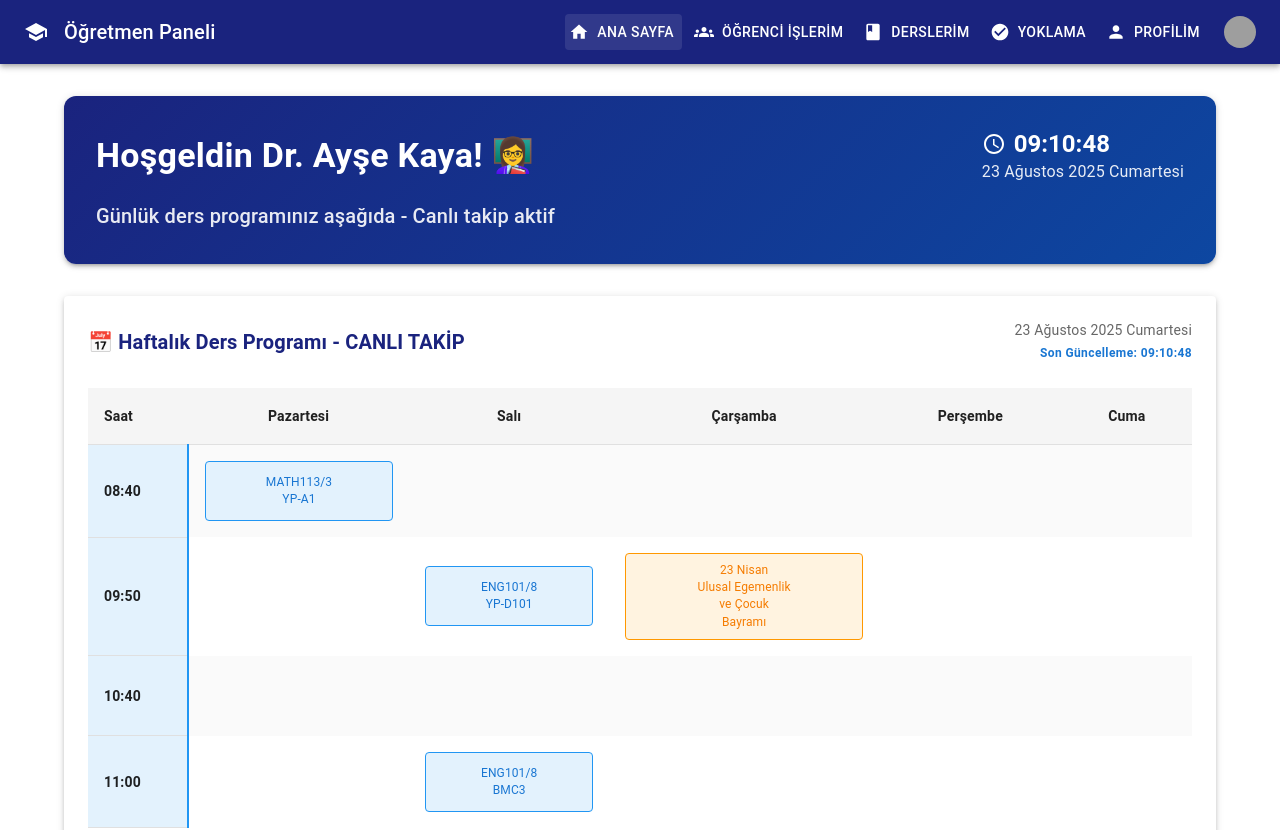
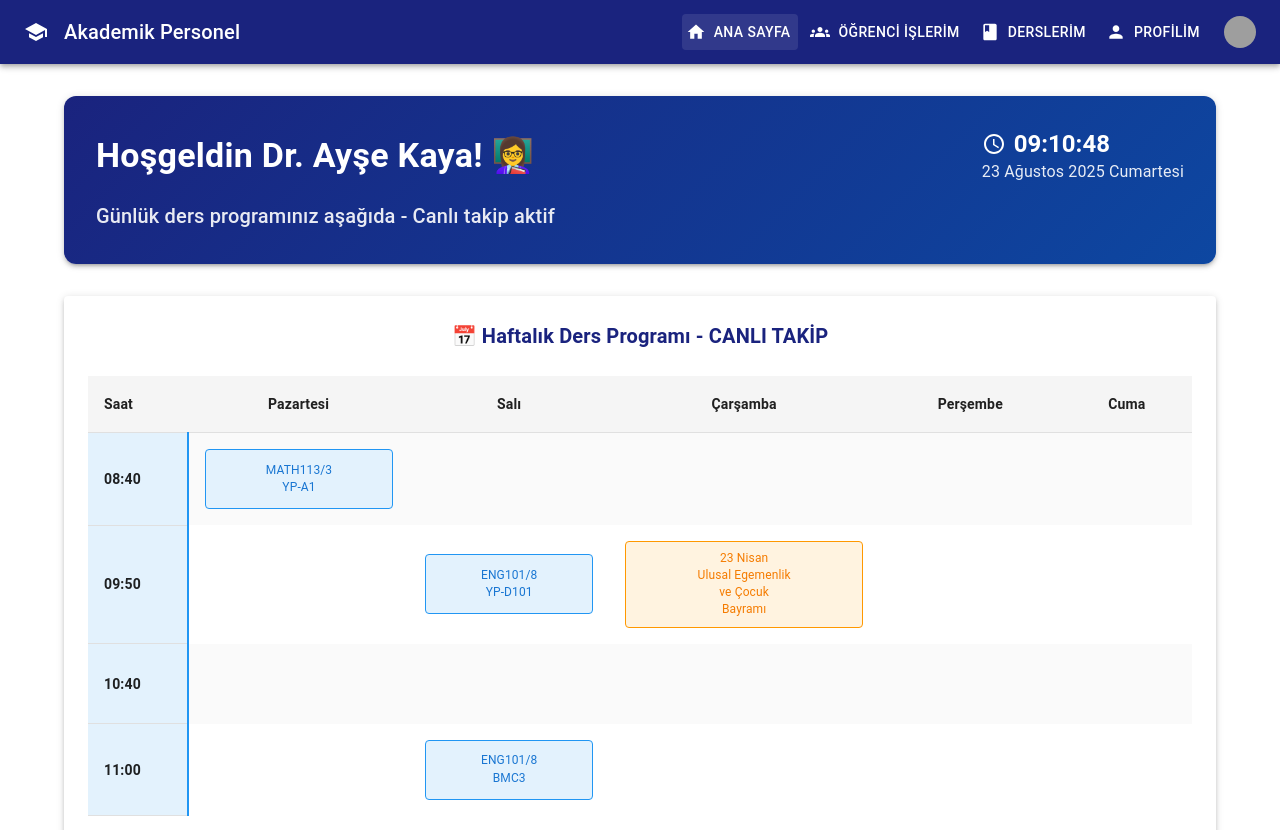
Before and after one commit to ferhatozturk1/Yoklama3, a React (Create React App) app: page /portal/ana-sayfa in a window 1280 px wide. Shown: the top 830 px of the page. Built offline with nearby package versions, Linux system fonts and the light colour scheme; grey boxes are pictures that could not be loaded.

Commit message:
Netlify Yapılandırma Dosyası entegre edildi

```diff
--- a/src/components/AnaSayfa.js
+++ b/src/components/AnaSayfa.js
@@ -248,23 +248,10 @@ const AnaSayfa = ({ onSectionChange }) => {
 
       {/* Akademik Takvim - Haftalık Ders Programı */}
       <Paper elevation={3} sx={{ p: 3 }}>
-        <Box sx={{ display: 'flex', justifyContent: 'space-between', alignItems: 'center', mb: 3 }}>
+        <Box sx={{ display: 'flex', justifyContent: 'center', alignItems: 'center', mb: 3 }}>
           <Typography variant="h6" sx={{ fontWeight: 'bold', color: '#1a237e' }}>
             📅 Haftalık Ders Programı - CANLI TAKİP
           </Typography>
-          <Box sx={{ textAlign: 'right' }}>
-            <Typography variant="body2" color="text.secondary">
-              {currentDate.toLocaleDateString('tr-TR', {
-                weekday: 'long',
-                day: 'numeric',
-                month: 'long',
-                year: 'numeric'
-              })}
-            </Typography>
-            <Typography variant="caption" color="primary" sx={{ fontWeight: 'bold' }}>
-              Son Güncelleme: {currentTime.toLocaleTimeString('tr-TR')}
-            </Typography>
-          </Box>
         </Box>
 
         <TableContainer>
--- a/src/components/GirisYap.js
+++ b/src/components/GirisYap.js
@@ -36,7 +36,7 @@ const GirisYap = () => {
       return;
     }
 
-    // Demo: Sadece öğretmen girişi
+    // Demo: Sadece akademik personel girişi
     if (email === 'ogretmen@example.com' && password === '1234') {
       navigate('/ogretmen-panel');
     } else {
@@ -60,7 +60,7 @@ const GirisYap = () => {
             textAlign: 'center',
             textShadow: '2px 2px 4px rgba(0,0,0,0.3)'
           }}>
-            Öğretmen Yoklama Sistemi
+            Akademik Personel Yoklama Sistemi
           </Typography>
         </Box>
 
@@ -170,7 +170,7 @@ const GirisYap = () => {
               🎯 Demo Giriş Bilgileri:
             </Typography>
             <Typography variant="body2">
-              <strong>Öğretmen:</strong> ogretmen@example.com / 1234
+              <strong>Akademik Personel:</strong> ogretmen@example.com / 1234
             </Typography>
           </Box>
 
@@ -186,7 +186,7 @@ const GirisYap = () => {
                   fontWeight: 'bold'
                 }}
               >
-                Öğretmen Kayıt Ol
+                Akademik Personel Kayıt Ol
               </Link>
             </Typography>
           </Box>
--- a/src/components/OgretmenKayit.js
+++ b/src/components/OgretmenKayit.js
@@ -130,10 +130,10 @@ const OgretmenKayit = () => {
           <Box sx={{ textAlign: 'center', mb: 4 }}>
             <SupervisorAccount sx={{ fontSize: 48, color: '#1a237e', mb: 2 }} />
             <Typography variant="h4" sx={{ fontWeight: 'bold', color: '#1a237e', mb: 1 }}>
-              Öğretmen Kayıt
+              Akademik Personel Kayıt
             </Typography>
             <Typography variant="body1" color="text.secondary">
-              Öğretmen hesabınızı oluşturmak için bilgilerinizi girin
+              Akademik personel hesabınızı oluşturmak için bilgilerinizi girin
             </Typography>
           </Box>
 
@@ -340,7 +340,7 @@ const OgretmenKayit = () => {
                 transition: 'all 0.3s ease'
               }}
             >
-              Öğretmen Olarak Kayıt Ol
+              Akademik Personel Olarak Kayıt Ol
             </Button>
           </form>
 
--- a/src/components/TopNavigation.js
+++ b/src/components/TopNavigation.js
@@ -18,7 +18,6 @@ import {
   Home,
   Groups,
   Class,
-  CheckCircle,
   Person,
   ExitToApp,
   Menu as MenuIcon
@@ -39,7 +38,6 @@ const TopNavigation = ({ currentSection, userProfile, onSectionChange }) => {
       Home: <Home />,
       Groups: <Groups />,
       Class: <Class />,
-      CheckCircle: <CheckCircle />,
       Person: <Person />
     };
     return icons[iconName] || <Home />;
@@ -84,8 +82,19 @@ const TopNavigation = ({ currentSection, userProfile, onSectionChange }) => {
     <AppBar position="static" sx={{ bgcolor: '#1a237e' }}>
       <Toolbar>
         <School sx={{ mr: 2 }} />
-        <Typography variant="h6" component="div" sx={{ flexGrow: 1 }}>
-          Öğretmen Paneli
+        <Typography
+          variant="h6"
+          component="div"
+          sx={{
+            flexGrow: 1,
+            cursor: 'pointer',
+            '&:hover': {
+              opacity: 0.9
+            }
+          }}
+          onClick={() => handleNavigation('/portal/ana-sayfa', 'ana-sayfa')}
+        >
+          Akademik Personel
         </Typography>
 
         {/* Desktop Navigation */}
--- a/src/components/Yoklama.js
+++ b/src/components/Yoklama.js
@@ -1,150 +1,28 @@
-import React, { useState } from 'react';
+import React from 'react';
 import {
   Typography,
   Container,
-  Grid,
-  Card,
-  CardContent,
-  CardActions,
-  Button,
-  Box,
-  Chip
+  Paper,
+  Box
 } from '@mui/material';
-import { Stop, Visibility } from '@mui/icons-material';
 
 const Yoklama = () => {
-  const [yoklamalar] = useState([
-    {
-      id: 1,
-      ders: "Matematik",
-      sinif: "10-A",
-      tarih: "13.07.2025",
-      saat: "10:00-11:00",
-      durum: "aktif",
-      katilimci: 25,
-      toplamOgrenci: 30
-    },
-    {
-      id: 2,
-      ders: "Matematik",
-      sinif: "10-B",
-      tarih: "13.07.2025",
-      saat: "14:00-15:00",
-      durum: "beklemede",
-      katilimci: 0,
-      toplamOgrenci: 28
-    },
-    {
-      id: 3,
-      ders: "Matematik",
-      sinif: "10-A",
-      tarih: "12.07.2025",
-      saat: "09:00-10:00",
-      durum: "tamamlandi",
-      katilimci: 28,
-      toplamOgrenci: 30
-    }
-  ]);
-
-  const getDurumColor = (durum) => {
-    switch(durum) {
-      case 'aktif': return 'success';
-      case 'beklemede': return 'warning';
-      case 'tamamlandi': return 'default';
-      default: return 'default';
-    }
-  };
-
-  const getDurumText = (durum) => {
-    switch(durum) {
-      case 'aktif': return 'Aktif';
-      case 'beklemede': return 'Beklemede';
-      case 'tamamlandi': return 'Tamamlandı';
-      default: return durum;
-    }
-  };
-
-  const handleYoklamaDurdur = (id) => {
-    console.log('Yoklama durduruluyor:', id);
-  };
-
   return (
     <Container maxWidth="lg" sx={{ mt: 4, pb: 4 }}>
       <Typography variant="h4" sx={{ fontWeight: 'bold', color: '#1a237e', mb: 4 }}>
-        ✅ Yoklama Yönetimi
+        📊 Yoklama Sayfası
       </Typography>
 
-      <Grid container spacing={3}>
-        {yoklamalar.map((yoklama) => (
-          <Grid item xs={12} md={6} key={yoklama.id}>
-            <Card
-              elevation={3}
-              sx={{
-                height: '100%',
-                borderRadius: 2,
-                transition: 'all 0.3s ease',
-                '&:hover': {
-                  transform: 'translateY(-4px)',
-                  boxShadow: '0 8px 25px rgba(0,0,0,0.15)'
-                }
-              }}
-            >
-              <CardContent sx={{ p: 3 }}>
-                <Box sx={{ display: 'flex', justifyContent: 'space-between', alignItems: 'center', mb: 2 }}>
-                  <Typography variant="h6" sx={{ fontWeight: 'bold', color: '#1a237e' }}>
-                    {yoklama.ders} - {yoklama.sinif}
-                    {yoklama.tip === 'telafi' && (
-                      <Chip
-                        label="TELAFİ"
-                        size="small"
-                        color="secondary"
-                        sx={{ ml: 1, fontWeight: 'bold' }}
-                      />
-                    )}
-                  </Typography>
-                  <Chip
-                    label={getDurumText(yoklama.durum)}
-                    color={getDurumColor(yoklama.durum)}
-                    size="small"
-                    sx={{ fontWeight: 'bold' }}
-                  />
-                </Box>
-
-                <Typography variant="body2" color="text.secondary" sx={{ mb: 1 }}>
-                  📅 {yoklama.tarih} | ⏰ {yoklama.saat}
-                </Typography>
-
-                <Typography variant="body2" color="text.secondary">
-                  👥 {yoklama.katilimci}/{yoklama.toplamOgrenci} öğrenci katıldı
-                </Typography>
-              </CardContent>
-
-              <CardActions sx={{ p: 3, pt: 0 }}>
-                {yoklama.durum === 'aktif' ? (
-                  <Button
-                    variant="contained"
-                    color="error"
-                    fullWidth
-                    startIcon={<Stop />}
-                    onClick={() => handleYoklamaDurdur(yoklama.id)}
-                  >
-                    Yoklamayı Durdur
-                  </Button>
-                ) : (
-                  <Button
-                    variant="outlined"
-                    color="primary"
-                    fullWidth
-                    startIcon={<Visibility />}
-                  >
-                    Detayları Gör
-                  </Button>
-                )}
-              </CardActions>
-            </Card>
-          </Grid>
-        ))}
-      </Grid>
+      <Paper elevation={3} sx={{ p: 4, textAlign: 'center' }}>
+        <Box sx={{ py: 4 }}>
+          <Typography variant="h6" color="text.secondary">
+            Bu sayfada henüz içerik bulunmamaktadır.
+          </Typography>
+          <Typography variant="body1" color="text.secondary" sx={{ mt: 2 }}>
+            Yakında yeni özellikler eklenecektir.
+          </Typography>
+        </Box>
+      </Paper>
     </Container>
   );
 };
--- a/src/utils/routes.js
+++ b/src/utils/routes.js
@@ -1,62 +1,55 @@
 // Route constants for the application
 export const ROUTES = {
   // Authentication routes
-  LOGIN: '/',
-  REGISTER: '/ogretmen-kayit',
+  LOGIN: "/",
+  REGISTER: "/ogretmen-kayit",
 
   // Portal routes
-  PORTAL: '/portal',
-  ANA_SAYFA: '/portal/ana-sayfa',
-  OGRENCI_ISLERIM: '/portal/ogrenci-islerim',
-  DERSLERIM: '/portal/derslerim',
-  YOKLAMA: '/portal/yoklama',
-  PROFILIM: '/portal/profilim',
+  PORTAL: "/portal",
+  ANA_SAYFA: "/portal/ana-sayfa",
+  OGRENCI_ISLERIM: "/portal/ogrenci-islerim",
+  DERSLERIM: "/portal/derslerim",
+  YOKLAMA: "/portal/yoklama",
+  PROFILIM: "/portal/profilim",
 };
 
 // Navigation items configuration
 export const NAVIGATION_ITEMS = [
   {
-    key: 'ana-sayfa',
-    label: 'Ana Sayfa',
+    key: "ana-sayfa",
+    label: "Ana Sayfa",
     path: ROUTES.ANA_SAYFA,
-    icon: 'Home'
+    icon: "Home",
   },
   {
-    key: 'ogrenci-islerim',
-    label: 'Öğrenci İşlerim',
+    key: "ogrenci-islerim",
+    label: "Öğrenci İşlerim",
     path: ROUTES.OGRENCI_ISLERIM,
-    icon: 'Groups'
+    icon: "Groups",
   },
   {
-    key: 'derslerim',
-    label: 'Derslerim',
+    key: "derslerim",
+    label: "Derslerim",
     path: ROUTES.DERSLERIM,
-    icon: 'Class'
+    icon: "Class",
   },
   {
-    key: 'yoklama',
-    label: 'Yoklama',
-    path: ROUTES.YOKLAMA,
-    icon: 'CheckCircle'
+    key: "profilim",
+    label: "Profilim",
+    path: ROUTES.PROFILIM,
+    icon: "Person",
   },
-  {
-    key: 'profilim',
-    label: 'Profilim',
-    path: ROUTES.PROFILIM,
-    icon: 'Person'
-  }
 ];
 
 // Navigation utilities
 export const getActiveSection = (pathname) => {
-  if (pathname.includes('/ogrenci-islerim')) return 'ogrenci-islerim';
-  if (pathname.includes('/derslerim')) return 'derslerim';
-  if (pathname.includes('/yoklama')) return 'yoklama';
-  if (pathname.includes('/profilim')) return 'profilim';
-  return 'ana-sayfa';
+  if (pathname.includes("/ogrenci-islerim")) return "ogrenci-islerim";
+  if (pathname.includes("/derslerim")) return "derslerim";
+  if (pathname.includes("/profilim")) return "profilim";
+  return "ana-sayfa";
 };
 
 export const getSectionTitle = (section) => {
-  const item = NAVIGATION_ITEMS.find(item => item.key === section);
-  return item ? item.label : 'Ana Sayfa';
+  const item = NAVIGATION_ITEMS.find((item) => item.key === section);
+  return item ? item.label : "Ana Sayfa";
 };
```
Also changed, not shown: src/components/Profilim.js (+74 -63 lines), 2 other files (tests, documents, lock files or other folders).
